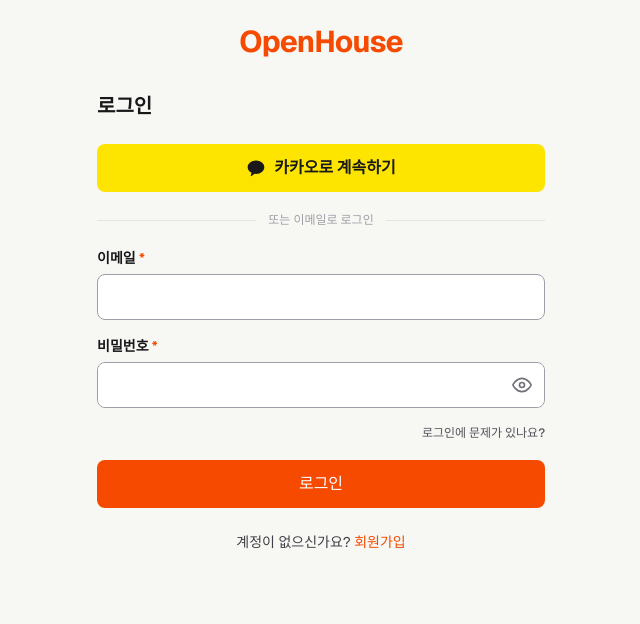
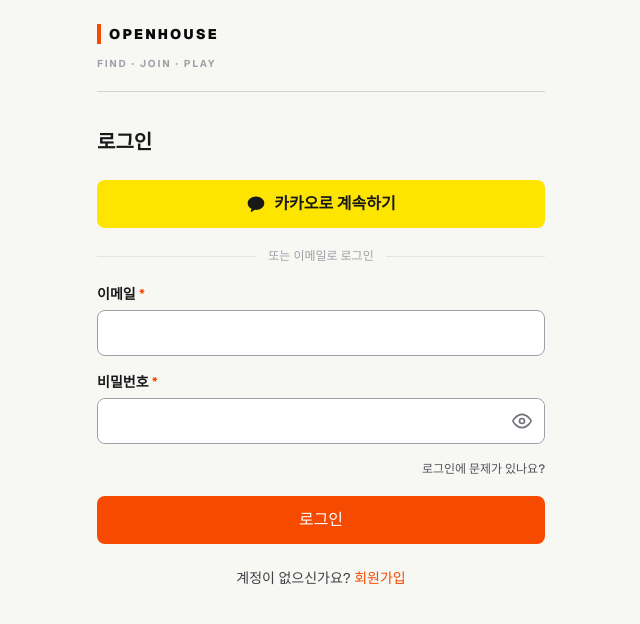
Before and after one commit to busy971126-arch/openhouse, a Next.js app: page /login in a window 1280 px wide. Shown: the top 624 px of the page, without its empty margins (319-959 px from the left). Built offline with nearby package versions, Linux system fonts and the light colour scheme; no server answers.

Commit message:
refactor: give auth screens an OpenHouse brand hero

```diff
--- a/components/auth/AuthBrandHero.tsx
+++ b/components/auth/AuthBrandHero.tsx
@@ -4,10 +4,14 @@
 
 export function AuthBrandHero(_props: AuthBrandHeroProps) {
   return (
-    <div className="mb-8">
-      <h1 className="text-center text-3xl font-bold tracking-tight text-orange-600">
-        OpenHouse
-      </h1>
+    <div className="mb-9 border-b border-zinc-300 pb-5">
+      <div className="flex items-center gap-2">
+        <span className="h-5 w-1 bg-orange-600" />
+        <h1 className="text-sm font-black tracking-[0.16em] text-zinc-950">OPENHOUSE</h1>
+      </div>
+      <p className="mt-3 text-[10px] font-bold tracking-[0.18em] text-zinc-400">
+        FIND · JOIN · PLAY
+      </p>
     </div>
   );
 }
```
